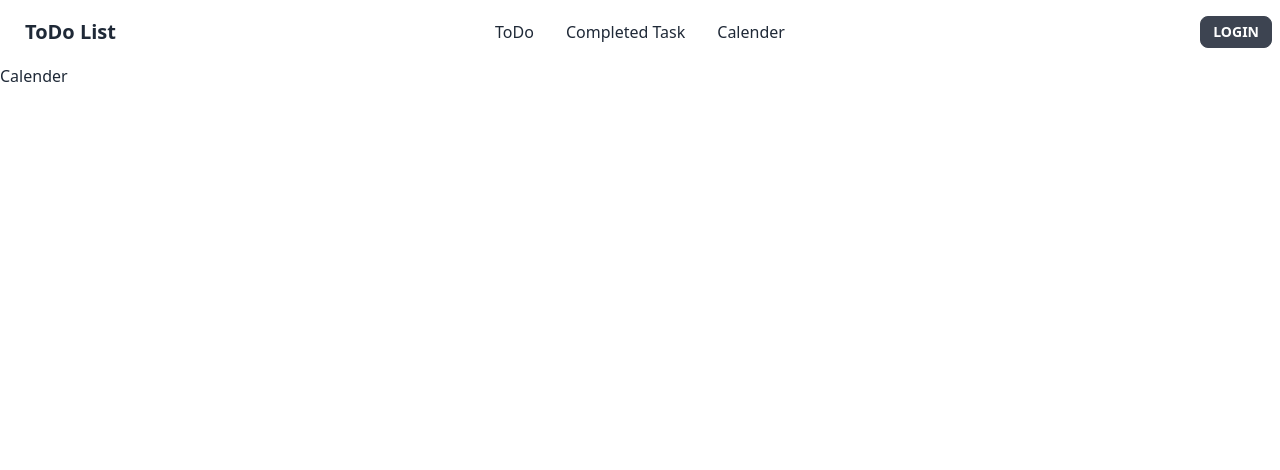
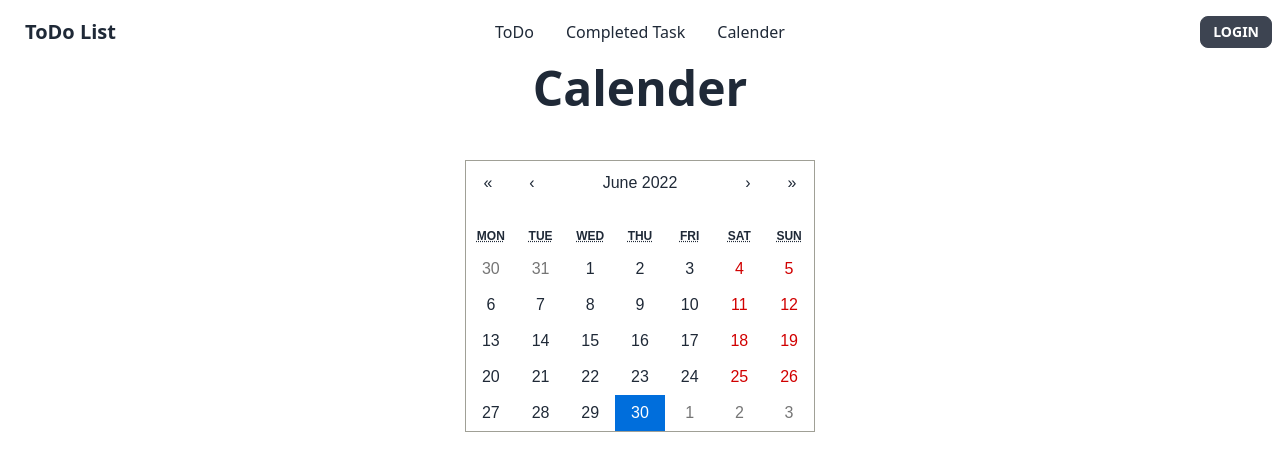
Before and after one commit to assraf-nur/ToDo-List, a React (Create React App) app: page /calender in a window 1280 px wide. Shown: the top 470 px of the page. Built offline with nearby package versions, Linux system fonts and the light colour scheme.

Commit message:
add calender

```diff
--- a/package.json
+++ b/package.json
@@ -8,6 +8,7 @@
     "@testing-library/user-event": "^13.5.0",
     "daisyui": "^2.17.0",
     "react": "^18.2.0",
+    "react-calendar": "^3.7.0",
     "react-dom": "^18.2.0",
     "react-query": "^3.39.1",
     "react-router-dom": "^6.3.0",
--- a/src/Components/Home/Calender.js
+++ b/src/Components/Home/Calender.js
@@ -1,9 +1,15 @@
-import React from 'react';
+import React, { useState } from 'react';
+import Calendar from 'react-calendar';
+import 'react-calendar/dist/Calendar.css';
 
 const Calender = () => {
+    const [value, onChange] = useState(new Date());
     return (
         <div>
-            <h2>Calender</h2>
+            <h2 className='text-center text-5xl font-semibold'>Calender</h2>
+            <div className='mx-auto mt-12 text-center'>
+                <Calendar onChange={onChange} value={value} className='mx-auto'></Calendar>
+            </div>
         </div>
     );
 };
```
Also changed, not shown: 1 other file (tests, documents, lock files or other folders).
